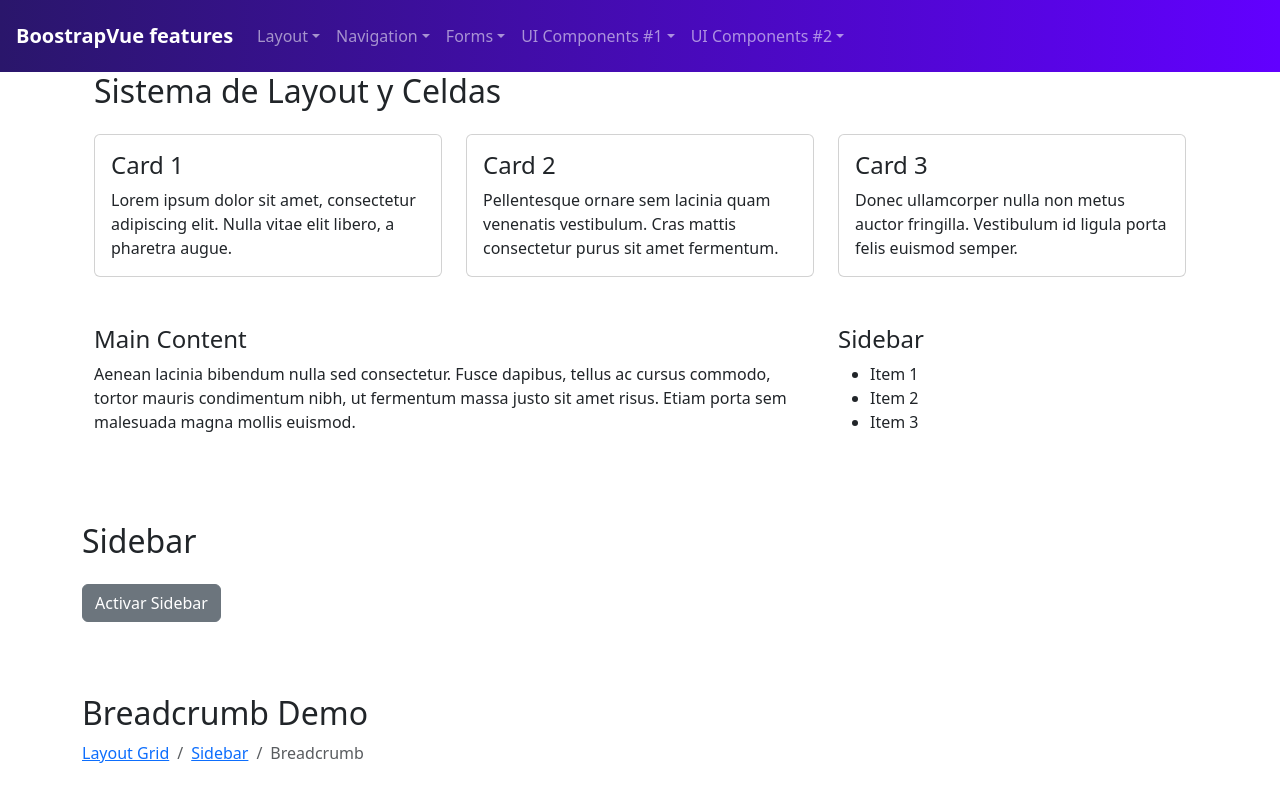
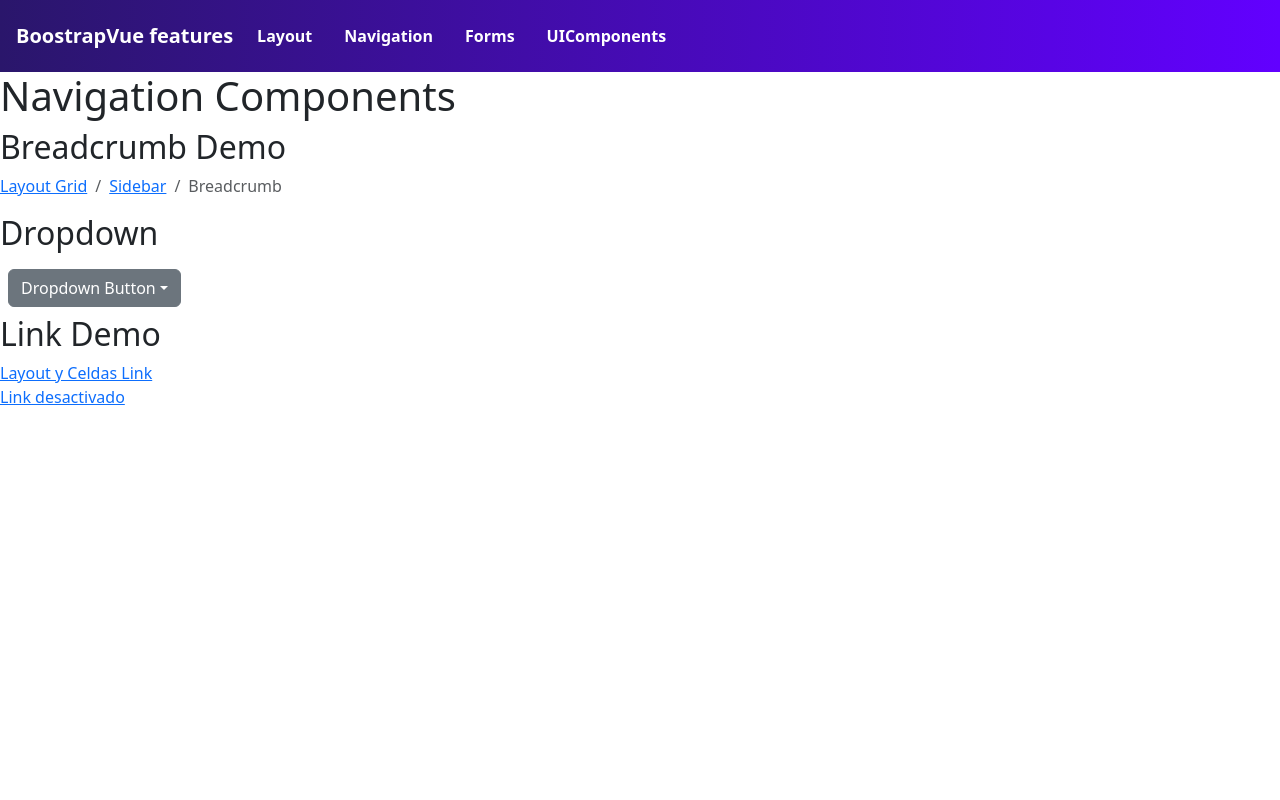
Before and after one commit to JavierDibo/boostrap-vue-proyecto, a Vue app: page /app/navigation in a window 1280 px wide. Shown: the top 800 px of the page. Built offline with nearby package versions, Linux system fonts and the light colour scheme.

Commit message:
Added views

```diff
--- a/package.json
+++ b/package.json
@@ -11,7 +11,8 @@
     "bootstrap": "^5.3.3",
     "bootstrap-vue": "^2.23.1",
     "core-js": "^3.8.3",
-    "vue": "^2.6.14"
+    "vue": "^2.6.14",
+    "vue-router": "^3.6.5"
   },
   "devDependencies": {
     "@babel/core": "^7.12.16",
--- a/src/App.vue
+++ b/src/App.vue
@@ -1,54 +1,22 @@
-<!--App.vue-->
+<!-- App.vue -->
 <template>
   <div id="app">
-    <NavBar/>
-    <section id="layout-grid" class="content-section">
-      <b-container>
-        <GridLayout/>
-      </b-container>
-    </section>
-    <section id="sidebar" class="content-section">
-      <b-container>
-        <SideBar/>
-      </b-container>
-    </section>
-    <section id="breadcrumb" class="content-section">
-      <b-container>
-        <BreadcrumbDemo />
-      </b-container>
-    </section>
-    <section id="dropdown" class="content-section">
-      <b-container>
-        <DropdownDemo />
-      </b-container>
-    </section>
-    <section id="link" class="content-section">
-      <b-container>
-        <LinkDemo />
-      </b-container>
-    </section>
+    <NavBar />
+    <router-view class="content-section"></router-view>
   </div>
 </template>
+
 <script>
 import NavBar from "@/components/NavBar.vue";
-import GridLayout from "@/components/GridLayout.vue";
-import SideBar from "@/components/Sidebar.vue";
-import BreadcrumbDemo from "@/components/BreadcrumbDemo.vue";
-import DropdownDemo from "@/components/DropdownDemo.vue";
-import LinkDemo from "@/components/LinkDemo.vue";
 
 export default {
   components: {
-    LinkDemo,
-    DropdownDemo,
-    BreadcrumbDemo,
-    SideBar,
-    GridLayout,
     NavBar,
   },
   name: 'App',
 };
 </script>
+
 <style>
 .content-section {
   padding-top: 72px; /* Add padding equal to the navbar height */
--- a/src/components/GridLayout.vue
+++ b/src/components/GridLayout.vue
@@ -2,8 +2,6 @@
 <template>
   <div>
     <b-container>
-      <h2 class="mb-4">Sistema de Layout y Celdas</h2>
-
       <b-row>
         <b-col cols="12" md="6" lg="4" class="mb-4">
           <b-card>
--- a/src/components/NavBar.vue
+++ b/src/components/NavBar.vue
@@ -1,3 +1,4 @@
+<!-- NavBar.vue -->
 <!-- NavBar.vue -->
 <template>
   <b-container>
@@ -7,108 +8,30 @@
 
       <b-collapse id="nav-collapse" is-nav>
         <b-navbar-nav class="ml-auto">
-          <b-nav-item-dropdown v-for="(section, index) in sections" :key="index" :text="section.name">
-            <b-dropdown-item v-for="(component, cIndex) in section.components" :key="cIndex" :href="component.url"
-                             @click="scrollToSection(component.url)">
-              {{ component.name }}
-            </b-dropdown-item>
-          </b-nav-item-dropdown>
+          <b-nav-item v-for="(section, index) in sections" :key="index" :to="section.route">
+            {{ section.name }}
+          </b-nav-item>
         </b-navbar-nav>
       </b-collapse>
     </b-navbar>
   </b-container>
 </template>
+
 <script>
 export default {
   data() {
     return {
       sections: [
-        {
-          name: 'Layout',
-          components: [
-            {name: 'Sistema de Layout y Celdas', url: '#layout-grid'},
-            {name: 'Sidebar', url: '#sidebar'},
-          ],
-        },
-        {
-          name: 'Navigation',
-          components: [
-            {name: 'Breadcrumb', url: '#breadcrumb'},
-            {name: 'Dropdown', url: '#dropdown'},
-            {name: 'Link', url: '#link'},
-            {name: 'Nav', url: '#nav'},
-            {name: 'Navbar', url: '#navbar'},
-            {name: 'Pagination', url: '#pagination'},
-            {name: 'Pagination Nav', url: '#pagination-nav'},
-            {name: 'Tabs', url: '#tabs'},
-          ],
-        },
-        {
-          name: 'Forms',
-          components: [
-            {name: 'Form', url: '#form'},
-            {name: 'Form Checkbox', url: '#form-checkbox'},
-            {name: 'Form Datepicker', url: '#form-datepicker'},
-            {name: 'Form File', url: '#form-file'},
-            {name: 'Form Group', url: '#form-group'},
-            {name: 'Form Input', url: '#form-input'},
-            {name: 'Form Radio', url: '#form-radio'},
-            {name: 'Form Rating', url: '#form-rating'},
-            {name: 'Form Select', url: '#form-select'},
-            {name: 'Form Spinbutton', url: '#form-spinbutton'},
-            {name: 'Form Tags', url: '#form-tags'},
-            {name: 'Form Textarea', url: '#form-textarea'},
-            {name: 'Form Timepicker', url: '#form-timepicker'},
-            {name: 'Input Group', url: '#input-group'},
-          ],
-        },
-        {
-          name: 'UI Components #1',
-          components: [
-            {name: 'Alert', url: '#alert'},
-            {name: 'Aspect', url: '#aspect'},
-            {name: 'Avatar', url: '#avatar'},
-            {name: 'Badge', url: '#badge'},
-            {name: 'Button', url: '#button'},
-            {name: 'Button Group', url: '#button-group'},
-            {name: 'Button Toolbar', url: '#button-toolbar'},
-            {name: 'Calendar', url: '#calendar'},
-            {name: 'Card', url: '#card'},
-            {name: 'Carousel', url: '#carousel'},
-            {name: 'Collapse', url: '#collapse'},
-            {name: 'Embed', url: '#embed'},
-            {name: 'Image', url: '#image'},
-            {name: 'Jumbotron', url: '#jumbotron'},
-          ],
-        },
-        {
-          name: 'UI Components #2',
-          components: [
-            {name: 'List Group', url: '#list-group'},
-            {name: 'Media', url: '#media'},
-            {name: 'Modal', url: '#modal'},
-            {name: 'Overlay', url: '#overlay'},
-            {name: 'Popover', url: '#popover'},
-            {name: 'Progress', url: '#progress'},
-            {name: 'Skeleton', url: '#skeleton'},
-            {name: 'Spinner', url: '#spinner'},
-            {name: 'Table', url: '#table'},
-            {name: 'Time', url: '#time'},
-            {name: 'Toast', url: '#toast'},
-            {name: 'Tooltip', url: '#tooltip'},
-          ],
-        },
+        { name: 'Layout', route: '/app/layout' },
+        { name: 'Navigation', route: '/app/navigation' },
+        { name: 'Forms', route: '/app/forms' },
+        { name: 'UIComponents', route: '/app/uicomponents' },
       ],
     };
   },
-  methods: {
-    scrollToSection(url) {
-      const element = document.querySelector(url);
-      element.scrollIntoView({behavior: 'smooth'});
-    },
-  },
 };
 </script>
+
 <style scoped>
 .custom-navbar {
   background: linear-gradient(to right, #2a166b, #6200ff);
--- a/src/components/Sidebar.vue
+++ b/src/components/Sidebar.vue
@@ -1,6 +1,6 @@
+<!-- Sidebar.vue -->
 <template>
   <div>
-    <h2 class="mb-4">Sidebar</h2>
     <b-button v-b-toggle.sidebar-1>Activar Sidebar</b-button>
     <b-sidebar id="sidebar-1" title="BootstrapVue Features" shadow>
       <div class="px-3 py-2">
--- a/src/main.js
+++ b/src/main.js
@@ -1,6 +1,8 @@
+// main.js
 import Vue from 'vue'
 import App from './App.vue'
-import {BootstrapVue, IconsPlugin} from 'bootstrap-vue'
+import router from './router' // Add this line to import the router
+import { BootstrapVue, IconsPlugin } from 'bootstrap-vue'
 import 'bootstrap/dist/css/bootstrap.css'
 import 'bootstrap-vue/dist/bootstrap-vue.css'
 
@@ -12,5 +14,6 @@ Vue.use(IconsPlugin)
 Vue.config.productionTip = false
 
 new Vue({
+    router, // Add this line to register the router with the Vue instance
     render: h => h(App),
 }).$mount('#app')
--- /dev/null
+++ b/src/router.js
@@ -0,0 +1,37 @@
+import Vue from 'vue';
+import VueRouter from 'vue-router';
+import LayoutView from '@/views/LayoutView.vue';
+import NavigationView from '@/views/NavigationView.vue';
+import FormsView from "@/views/FormsView.vue";
+import UIComponentsView from "@/views/UIComponentsView.vue";
+
+Vue.use(VueRouter);
+
+const routes = [
+    {
+        path: '/',
+        redirect: '/app/layout',
+    },
+    {
+        path: '/app/layout',
+        component: LayoutView,
+    },
+    {
+        path: '/app/navigation',
+        component: NavigationView,
+    },
+    {
+        path: '/app/forms',
+        component: FormsView,
+    },
+    {
+        path: '/app/uicomponents',
+        component: UIComponentsView,
+    },
+
+];
+
+export default new VueRouter({
+    mode: 'history',
+    routes,
+});
--- /dev/null
+++ b/src/views/FormsView.vue
@@ -0,0 +1,9 @@
+<script setup>
+
+</script>
+
+<template>
+<div>
+  hi
+</div>
+</template>
--- /dev/null
+++ b/src/views/LayoutView.vue
@@ -0,0 +1,23 @@
+<!-- LayoutView.vue -->
+<template>
+  <b-container>
+    <div>
+      <h1 class="mb-4">Layout Components</h1>
+      <GridLayout/>
+      <h1 class="mb-4">Sidebar</h1>
+      <SideBar/>
+    </div>
+  </b-container>
+</template>
+
+<script>
+import GridLayout from "@/components/GridLayout.vue";
+import SideBar from "@/components/Sidebar.vue";
+
+export default {
+  components: {
+    GridLayout,
+    SideBar,
+  },
+};
+</script>
--- /dev/null
+++ b/src/views/NavigationView.vue
@@ -0,0 +1,22 @@
+<template>
+  <div>
+    <h1>Navigation Components</h1>
+    <BreadcrumbDemo />
+    <DropdownDemo />
+    <LinkDemo />
+  </div>
+</template>
+
+<script>
+import BreadcrumbDemo from "@/components/BreadcrumbDemo.vue";
+import DropdownDemo from "@/components/DropdownDemo.vue";
+import LinkDemo from "@/components/LinkDemo.vue";
+
+export default {
+  components: {
+    BreadcrumbDemo,
+    DropdownDemo,
+    LinkDemo,
+  },
+};
+</script>
--- /dev/null
+++ b/src/views/UIComponentsView.vue
@@ -0,0 +1,9 @@
+<script setup>
+
+</script>
+
+<template>
+  <div>
+    hi
+  </div>
+</template>
```
Also changed, not shown: 1 other file (tests, documents, lock files or other folders).
